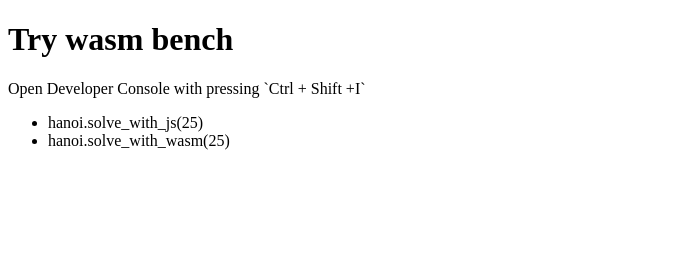
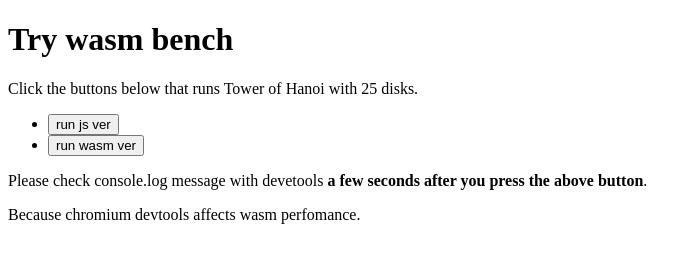
Before and after one commit to NewGyu/rust-wasm, a website built with webpack: page bench-hanoi/testsite/public/index.html in a window 1280 px wide. Shown: the whole page, without its empty margins (0-698 px from the left). Built offline with nearby package versions, Linux system fonts and the light colour scheme.

Commit message:
FIX: devtools problem

```diff
--- a/bench-hanoi/testsite/public/index.html
+++ b/bench-hanoi/testsite/public/index.html
@@ -9,11 +9,20 @@
 <body>
     <script src="./index.js"></script>
     <h1>Try wasm bench</h1>
-    <p>Open Developer Console with pressing `Ctrl + Shift +I`</p>
+    <p>Click the buttons below that runs Tower of Hanoi with 25 disks.</p>
     <ul>
-        <li>hanoi.solve_with_js(25)</li>
-        <li>hanoi.solve_with_wasm(25)</li>
+        <li>
+            <button onclick="hanoi.solve_with_js(25)">run js ver</button>
+        </li>
+        <li>
+            <button onclick="hanoi.solve_with_wasm(25)">run wasm ver</button>
+        </li>
     </ul>
+    <p>
+        Please check console.log message with devetools
+        <b>a few seconds after you press the above button</b>.
+    </p>
+    <p>Because chromium devtools affects wasm perfomance.</p>
 </body>
 
 </html>
```
Also changed, not shown: bench-hanoi/README.md, bench-hanoi/misc/browser_wasm.png, bench-hanoi/misc/measure.png.
